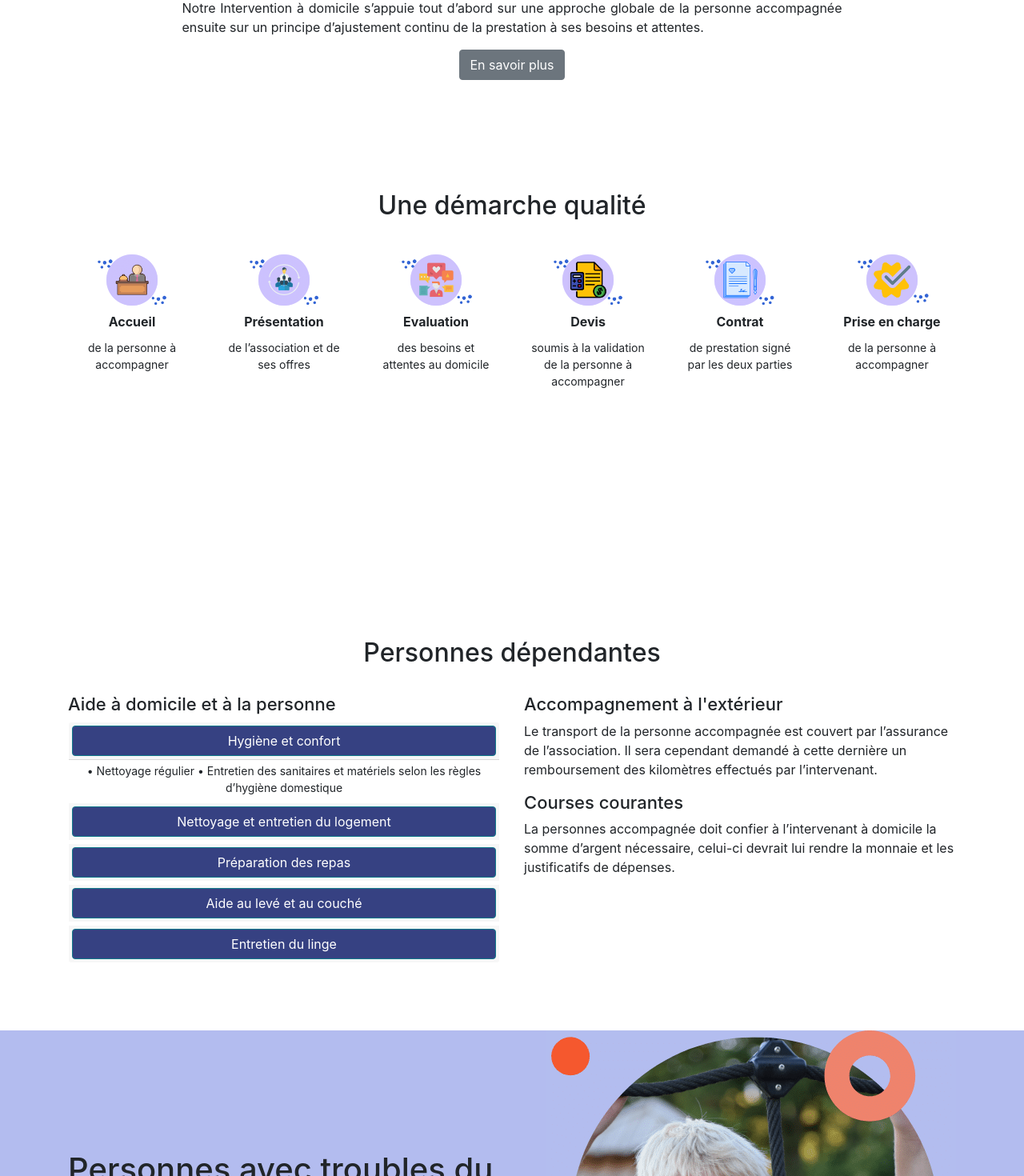
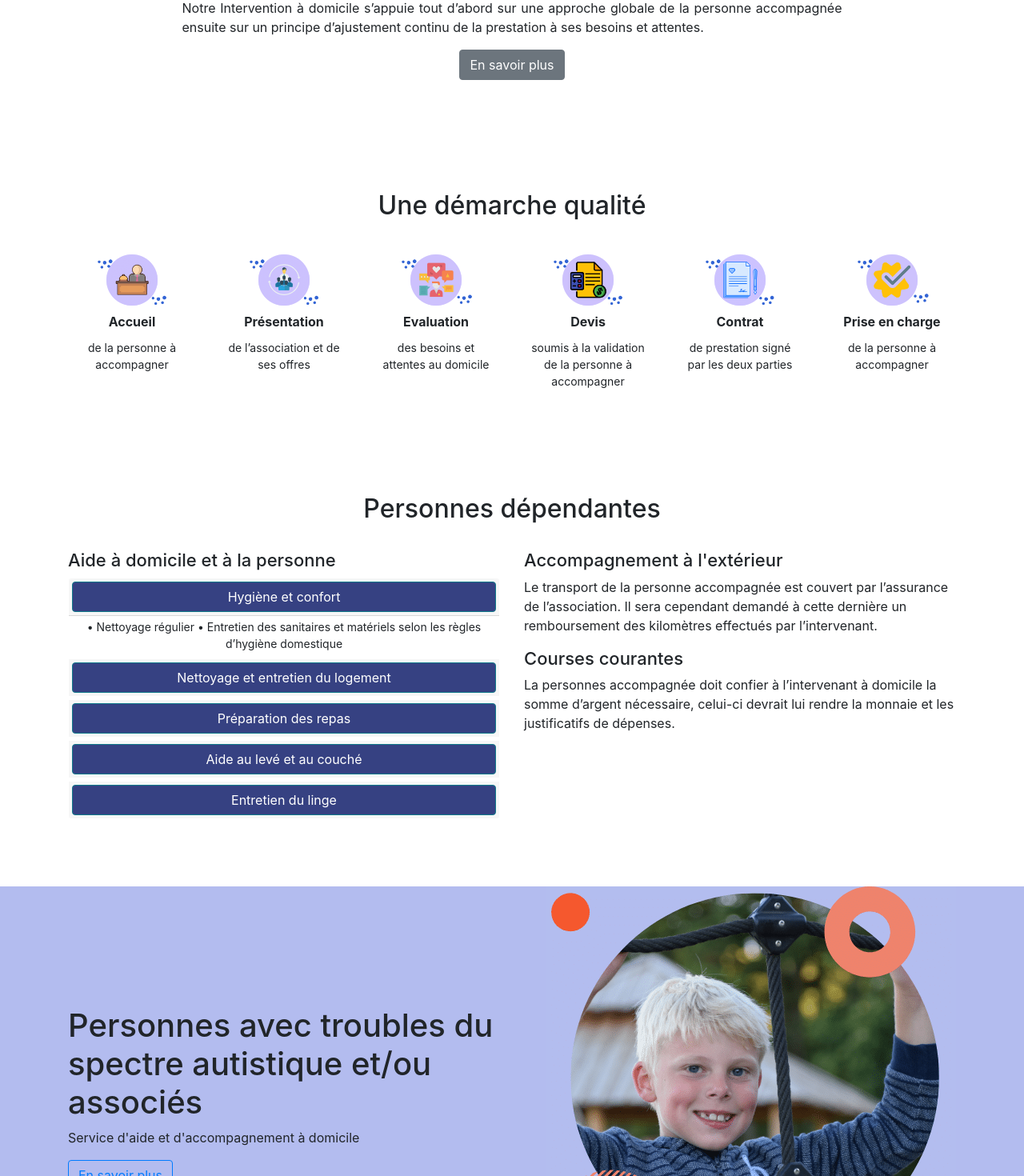
Before and after one commit to gael-mbourou/A_capable, a Nuxt app: page /Solutions in a window 1280 px wide. Shown: the part 660-2130 px from the top of the page at 80% size. Built offline with nearby package versions, Linux system fonts and the light colour scheme.

Commit message:
Amélioration des pages - Nos Solution - Présentation

```diff
--- a/pages/Presentation.vue
+++ b/pages/Presentation.vue
@@ -27,7 +27,7 @@
       </b-container>
     </div>
 
-    <b-container class="bv-example-row pt-5">
+    <b-container class="bv-example-row pt-1">
     <div class="bloc4">
     <h2> {{Title4}} </h2>
     <b-row >
@@ -94,7 +94,7 @@ background-color:#364182;
 }
 .bloc2, .bloc3, .bloc4{
   margin-top:50px;
-  margin-bottom:100px;
+  margin-bottom:50px;
 }
 .bgc-bloc3{
   background-color:#e3e5f2;
--- a/pages/Solutions.vue
+++ b/pages/Solutions.vue
@@ -125,12 +125,12 @@ h3{
   font-size:22px;
 }
 .padding-bloc{
-  padding-top:80px;
+  padding-top:0px;
   padding-bottom:80px;
 }
 .demarche{
   padding-top:100px;
-  padding-bottom:150px;
+  padding-bottom:50px;
   background-color:#fff;
 }
 .text-center p{
```
